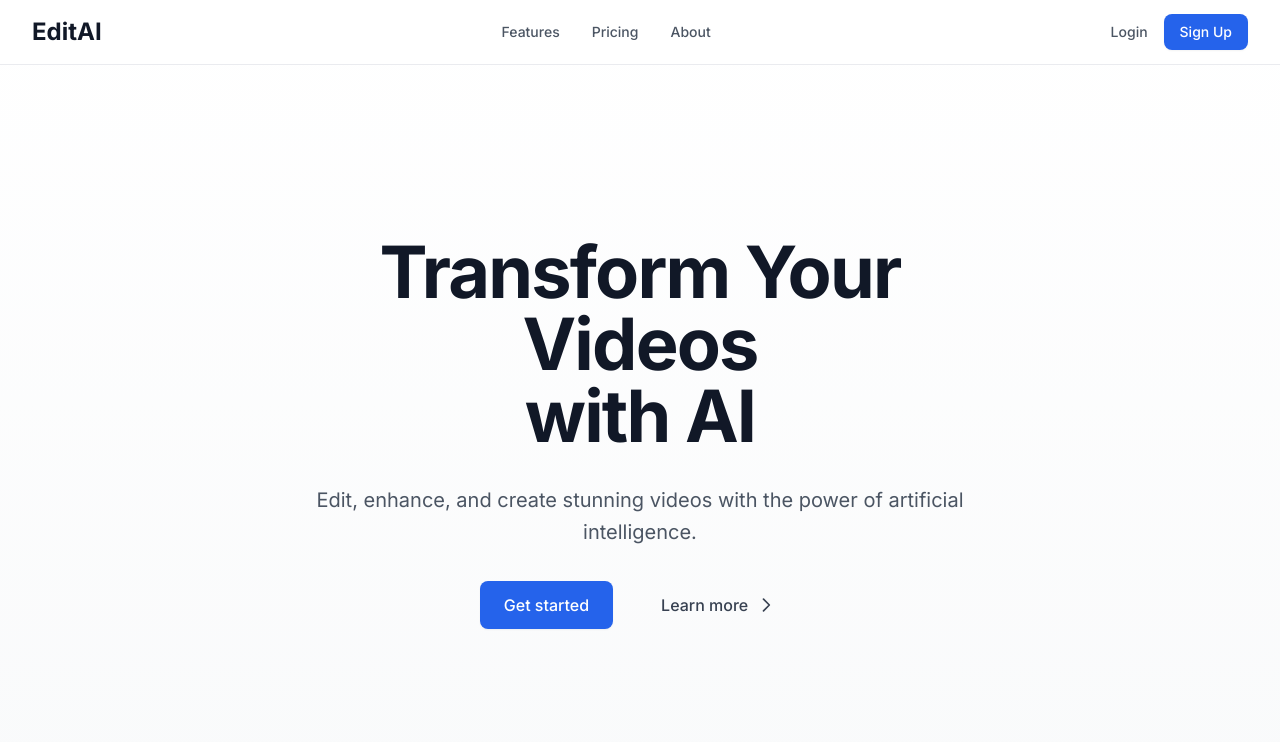
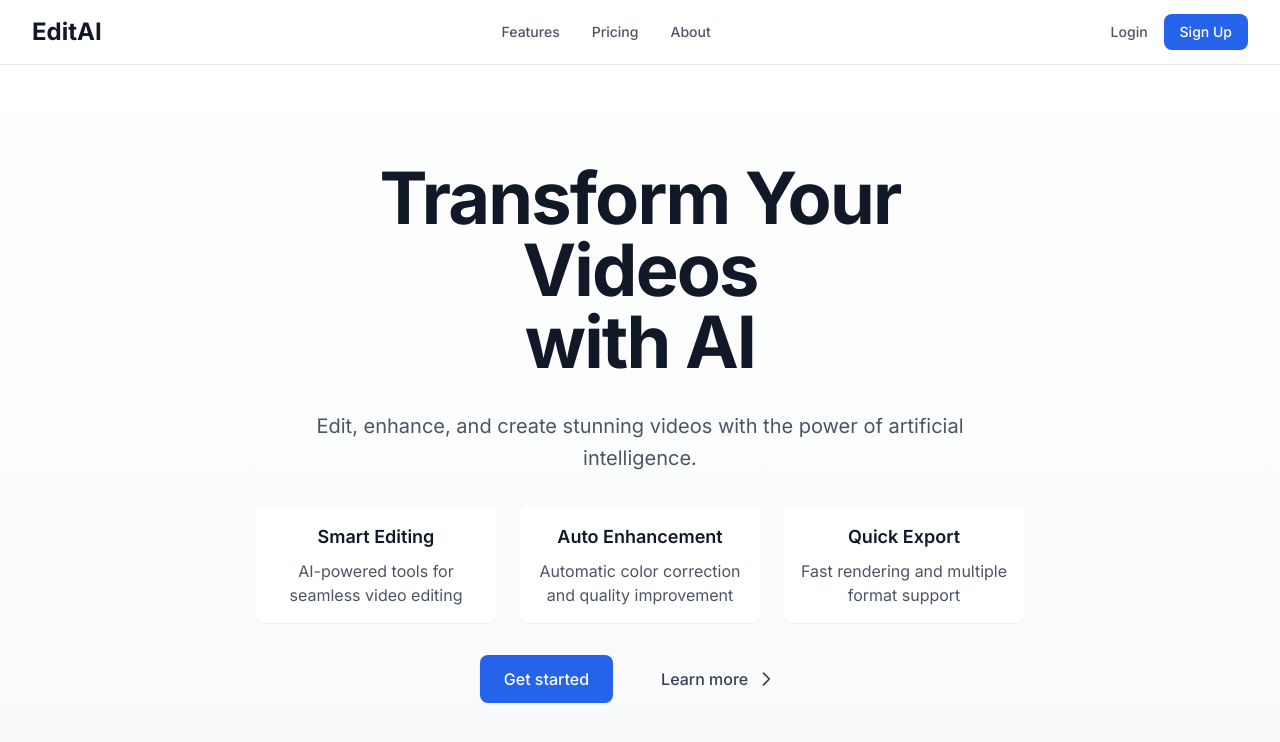
Before and after one commit to AltyIbrhm/ai-video-editor, a Next.js app in the folder apps/frontend/: page / in a window 1280 px wide. Shown: the top 742 px of the page. Built offline with nearby package versions, Linux system fonts and the light colour scheme.

Commit message:
feat: add feature highlights section to landing page

```diff
--- a/apps/frontend/src/app/page.tsx
+++ b/apps/frontend/src/app/page.tsx
@@ -17,6 +17,20 @@ export default function Page() {
           <p className="text-xl text-gray-600 max-w-2xl mx-auto leading-relaxed">
             Edit, enhance, and create stunning videos with the power of artificial intelligence.
           </p>
+          <div className="grid grid-cols-1 sm:grid-cols-3 gap-6 mt-8">
+            <div className="p-4 rounded-lg bg-white shadow-sm">
+              <h3 className="font-semibold text-lg text-gray-900">Smart Editing</h3>
+              <p className="text-gray-600 mt-2">AI-powered tools for seamless video editing</p>
+            </div>
+            <div className="p-4 rounded-lg bg-white shadow-sm">
+              <h3 className="font-semibold text-lg text-gray-900">Auto Enhancement</h3>
+              <p className="text-gray-600 mt-2">Automatic color correction and quality improvement</p>
+            </div>
+            <div className="p-4 rounded-lg bg-white shadow-sm">
+              <h3 className="font-semibold text-lg text-gray-900">Quick Export</h3>
+              <p className="text-gray-600 mt-2">Fast rendering and multiple format support</p>
+            </div>
+          </div>
           <div className="flex flex-col sm:flex-row items-center justify-center gap-4 sm:gap-6 mt-10">
             <a
               href="#"
```
Also changed, not shown: 1 other file (tests, documents, lock files or other folders).
